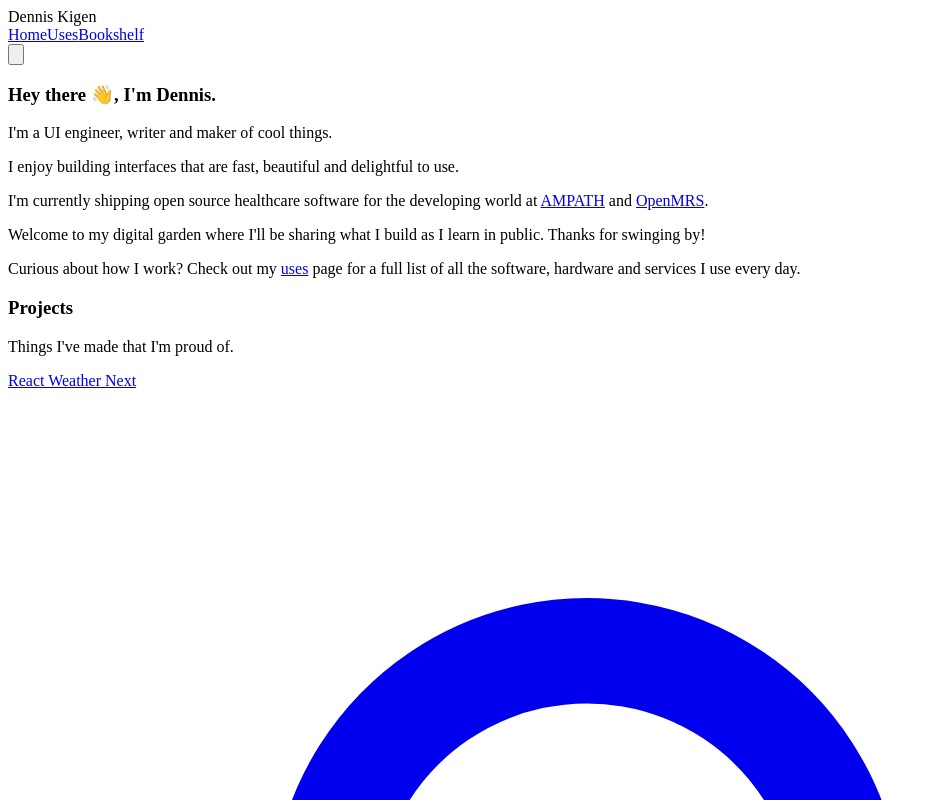
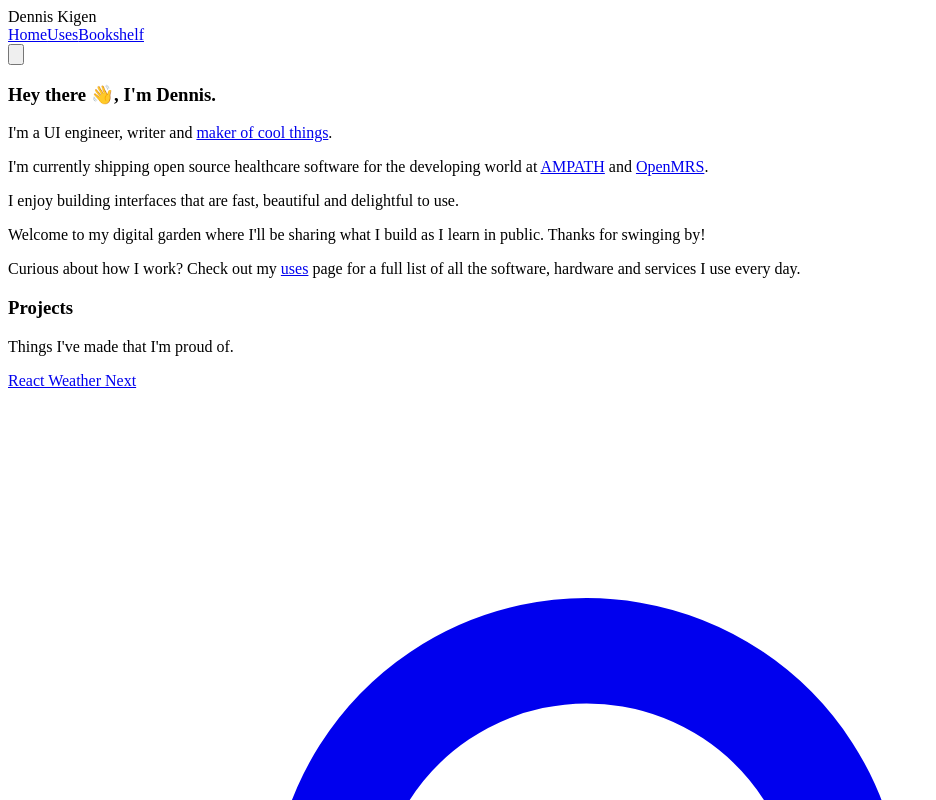
Before and after one commit to denniskigen/denniskigen.com, a Next.js app: page / in a window 1280 px wide. Shown: the top 800 px of the page, without its empty margins (0-936 px from the left). Built offline with nearby package versions, Linux system fonts and the light colour scheme.

Commit message:
Link to GitHub from home page

```diff
--- a/pages/index.js
+++ b/pages/index.js
@@ -1,3 +1,4 @@
+import Image from "next/image";
 import NextLink from "next/link";
 import Container from "../components/Container";
 import ExternalLink from "../components/ExternalLink";
@@ -12,11 +13,11 @@ export default function Home() {
             Hey there 👋, I'm Dennis.
           </h3>
           <p className="prose text-gray-600 dark:text-gray-400">
-            I'm a UI engineer, writer and maker of cool things.
-          </p>
-          <p className="prose text-gray-600 dark:text-gray-400">
-            I enjoy building interfaces that are fast, beautiful and delightful
-            to use.
+            I'm a UI engineer, writer and{" "}
+            <ExternalLink href="https://github.com/denniskigen">
+              maker of cool things
+            </ExternalLink>
+            .
           </p>
           <p className="prose text-gray-600 dark:text-gray-400">
             I'm currently shipping open source healthcare software for the
@@ -26,6 +27,10 @@ export default function Home() {
             </ExternalLink>{" "}
             and <ExternalLink href="https://openmrs.org/">OpenMRS</ExternalLink>
             .
+          </p>
+          <p className="prose text-gray-600 dark:text-gray-400">
+            I enjoy building interfaces that are fast, beautiful and delightful
+            to use.
           </p>
           <p className="prose text-gray-600 dark:text-gray-400">
             Welcome to my digital garden where I'll be sharing what I build as I
```
